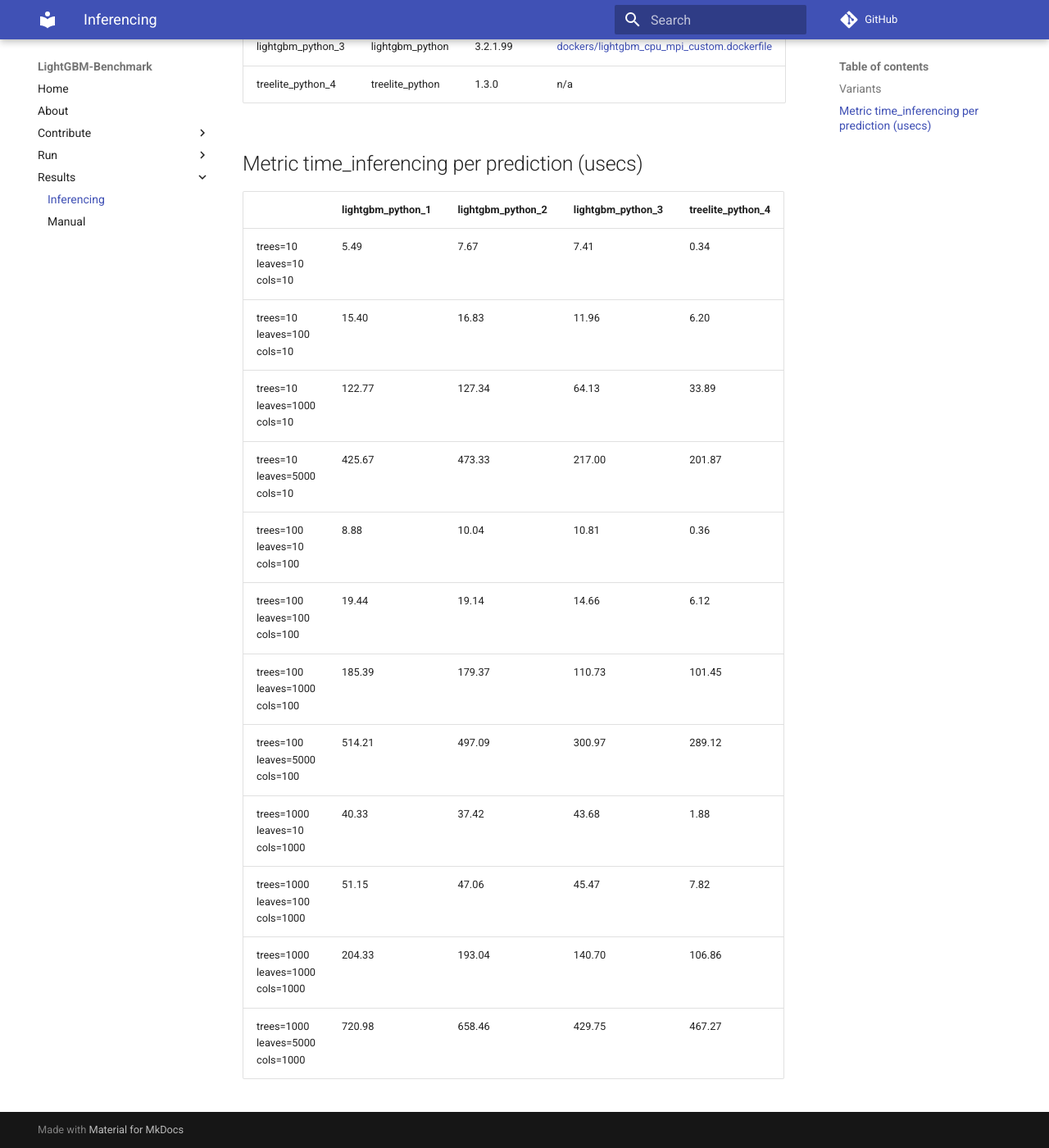
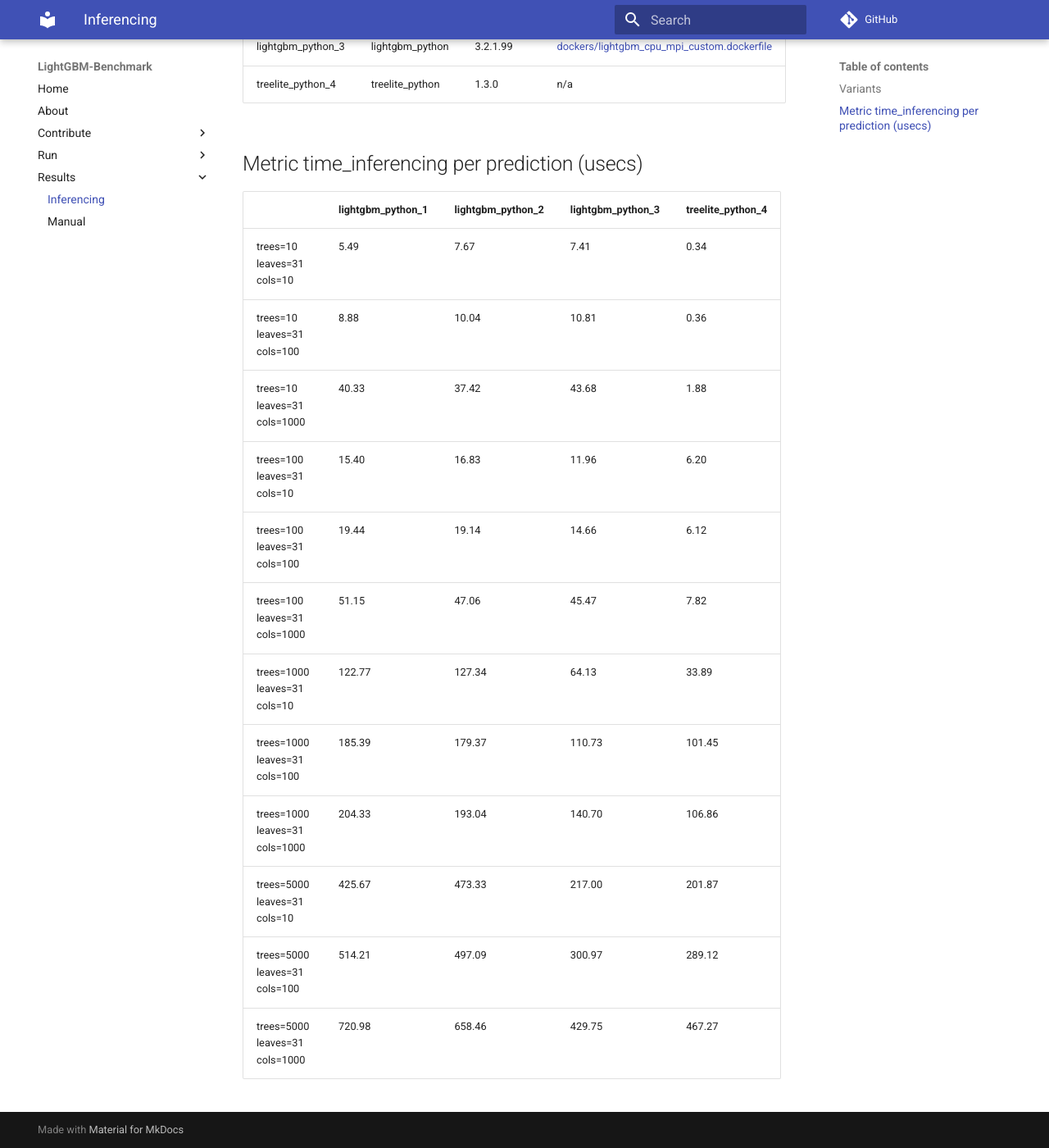
Before and after one commit to microsoft/lightgbm-benchmark, an MkDocs documentation site: the page built from docs/results/inferencing.md, in a window 1280 px wide and 1400 px high, scrolled down 491 px. Shown: the whole window at 82% size. Built offline with MkDocs 1.6.1 and Material for MkDocs 9.7.7, drawn with Linux system fonts in a browser that asks for light colours; comment, search, counter and statistics services are not loaded.

Commit message:
fix group matching order

```diff
--- a/docs/results/inferencing.md
+++ b/docs/results/inferencing.md
@@ -18,15 +18,15 @@
 
 | &nbsp; | lightgbm_python_1 | lightgbm_python_2 | lightgbm_python_3 | treelite_python_4 |
 | :-- | :-- | :-- | :-- | :-- |
-| trees=10<br/>leaves=10<br/>cols=10<br/> | 5.49 | 7.67 | 7.41 | 0.34 |
-| trees=10<br/>leaves=100<br/>cols=10<br/> | 15.40 | 16.83 | 11.96 | 6.20 |
-| trees=10<br/>leaves=1000<br/>cols=10<br/> | 122.77 | 127.34 | 64.13 | 33.89 |
-| trees=10<br/>leaves=5000<br/>cols=10<br/> | 425.67 | 473.33 | 217.00 | 201.87 |
-| trees=100<br/>leaves=10<br/>cols=100<br/> | 8.88 | 10.04 | 10.81 | 0.36 |
-| trees=100<br/>leaves=100<br/>cols=100<br/> | 19.44 | 19.14 | 14.66 | 6.12 |
-| trees=100<br/>leaves=1000<br/>cols=100<br/> | 185.39 | 179.37 | 110.73 | 101.45 |
-| trees=100<br/>leaves=5000<br/>cols=100<br/> | 514.21 | 497.09 | 300.97 | 289.12 |
-| trees=1000<br/>leaves=10<br/>cols=1000<br/> | 40.33 | 37.42 | 43.68 | 1.88 |
-| trees=1000<br/>leaves=100<br/>cols=1000<br/> | 51.15 | 47.06 | 45.47 | 7.82 |
-| trees=1000<br/>leaves=1000<br/>cols=1000<br/> | 204.33 | 193.04 | 140.70 | 106.86 |
-| trees=1000<br/>leaves=5000<br/>cols=1000<br/> | 720.98 | 658.46 | 429.75 | 467.27 |
+| trees=10<br/>leaves=31<br/>cols=10<br/> | 5.49 | 7.67 | 7.41 | 0.34 |
+| trees=10<br/>leaves=31<br/>cols=100<br/> | 8.88 | 10.04 | 10.81 | 0.36 |
+| trees=10<br/>leaves=31<br/>cols=1000<br/> | 40.33 | 37.42 | 43.68 | 1.88 |
+| trees=100<br/>leaves=31<br/>cols=10<br/> | 15.40 | 16.83 | 11.96 | 6.20 |
+| trees=100<br/>leaves=31<br/>cols=100<br/> | 19.44 | 19.14 | 14.66 | 6.12 |
+| trees=100<br/>leaves=31<br/>cols=1000<br/> | 51.15 | 47.06 | 45.47 | 7.82 |
+| trees=1000<br/>leaves=31<br/>cols=10<br/> | 122.77 | 127.34 | 64.13 | 33.89 |
+| trees=1000<br/>leaves=31<br/>cols=100<br/> | 185.39 | 179.37 | 110.73 | 101.45 |
+| trees=1000<br/>leaves=31<br/>cols=1000<br/> | 204.33 | 193.04 | 140.70 | 106.86 |
+| trees=5000<br/>leaves=31<br/>cols=10<br/> | 425.67 | 473.33 | 217.00 | 201.87 |
+| trees=5000<br/>leaves=31<br/>cols=100<br/> | 514.21 | 497.09 | 300.97 | 289.12 |
+| trees=5000<br/>leaves=31<br/>cols=1000<br/> | 720.98 | 658.46 | 429.75 | 467.27 |
```
Also changed, not shown: 1 other file.
